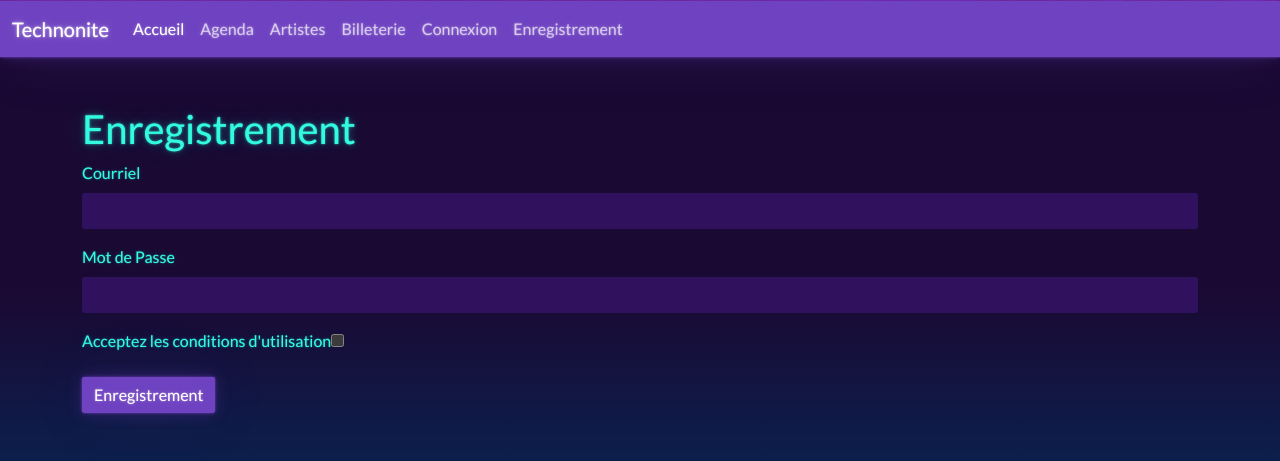
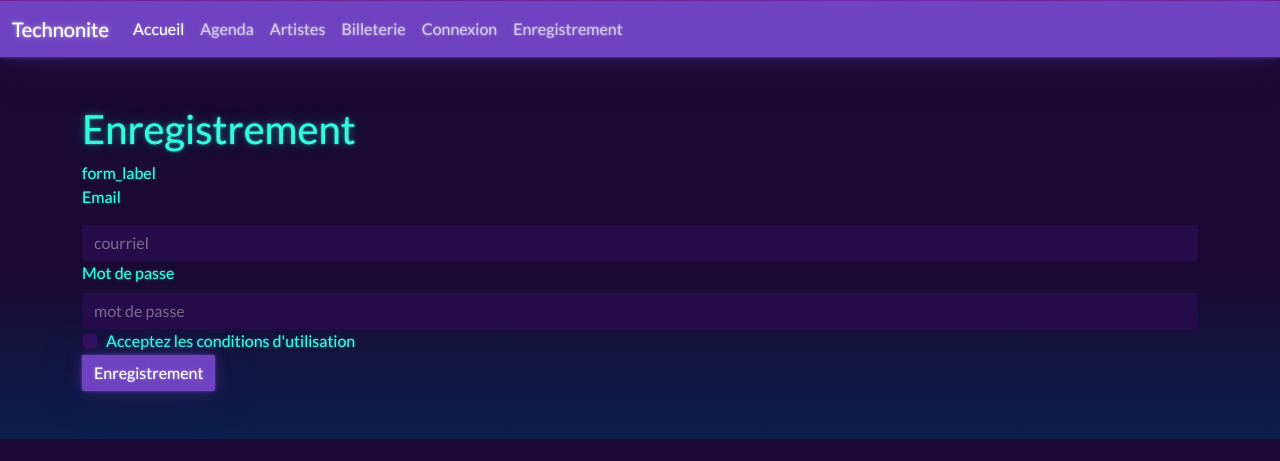
Before and after one commit to condexp/Festival, a Symfony app: template templates/registration/register.html.twig in a window 1280 px wide. Shown: the part 399-860 px from the top of the page. After the commit the page ends 838 px from the top, so only its background shows below. Run offline with Twig, Linux system fonts and the light colour scheme; the template is opened without the code that fills it, so the values that code supplies are empty; form fields are guessed from the names that the template uses; some libraries are stand-ins or nearby versions.

Commit message:
version affichage enregistrement

```diff
--- a/templates/registration/register.html.twig
+++ b/templates/registration/register.html.twig
@@ -4,30 +4,44 @@
 {% endblock %}
 
 {% block body %}
-{% for flashError in app.flashes('verify_email_error') %}
-	<div class="alert alert-danger" role="alert">{{ flashError }}</div>
-{% endfor %}
+	{% for flashError in app.flashes('verify_email_error') %}
+		<div class="alert alert-danger" role="alert">{{ flashError }}</div>
+	{% endfor %}
 
-<h1>Enregistrement</h1>
+	<h1>Enregistrement</h1>
 
-{{ form_start(registrationForm) }}
+	{{ form_start(registrationForm) }}
+	form_label
+	<div class="form-group">
+		<fieldset disabled="">
+			<label class="form-label" for="disabledInput">{{ form_label(registrationForm.email) }}</label>
+			{# {{ form_row(registrationForm.email) }} #}
+			<input class="form-control" id="disabledInput" type="text" placeholder="courriel" disabled="">
+		</fieldset>
+	</div>
 
+	<div class="form-group">
+		<fieldset disabled="">
+			<label class="form-label" for="disabledInput">Mot de passe</label>
+			{#	{{ form_row(registrationForm.plainPassword) }}} #}
+			<input class="form-control" id="disabledInput" type="password" placeholder="mot de passe" disabled="">
+		</fieldset>
+	</div>
 
-{{ form_row(registrationForm.email,{
-        label: 'Courriel'
-    }) }}
+	<div class="form-check">
 
-{{ form_row(registrationForm.plainPassword, {
-            label: 'Mot de Passe'
-        }) }}
-{{ form_row(registrationForm.agreeTerms, {
-        label: 'Acceptez les conditions d\'utilisation'
-    }
+		<label class="form-check-label" for="flexCheckDefault">
 
-    ) }}
+			Acceptez les conditions d'utilisation
+		</label>
 
+		<input class="form-check-input" type="checkbox" value="" id="flexCheckDefault">
+
+	</div>
+
+	{#	{{ form_row(registrationForm.agreeTerms) }} #}
 
 
 	<button type="submit" class="btn btn-primary">Enregistrement</button>
-	{{ form_end(registrationForm) }}
+	{#	{{ form_end(registrationForm) }} #}
 {% endblock %}
```
